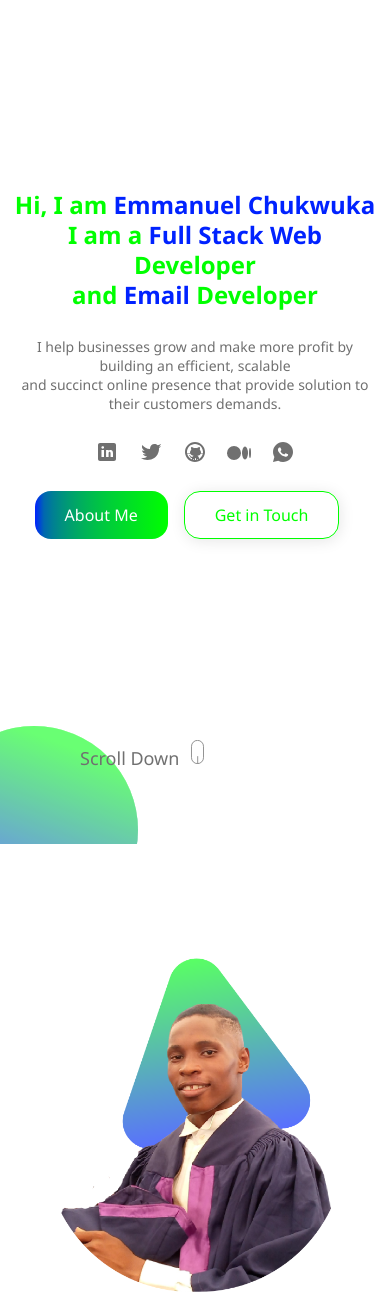
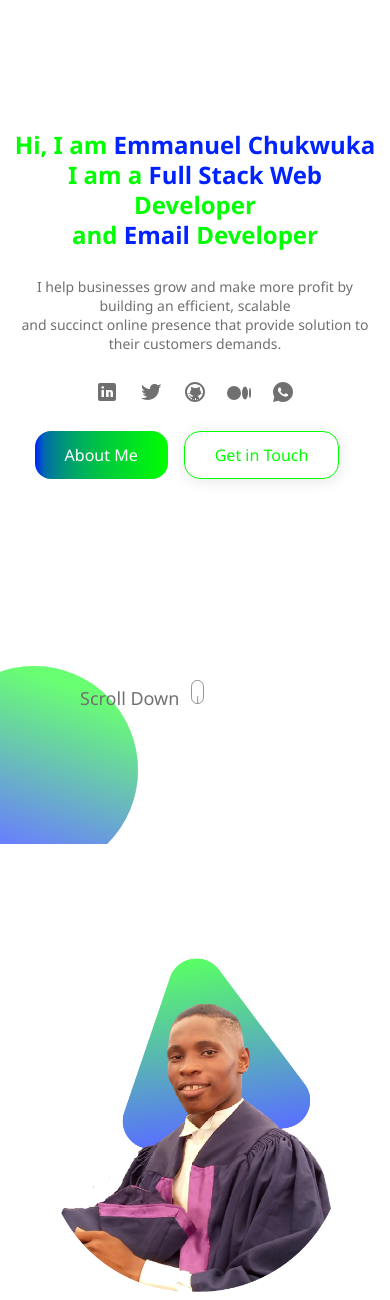
Before and after one commit to EmmattxDev/EmmattxDev-Website, a Django app: page / in a window 390 px wide. Shown: the part 55-1355 px from the top of the page. Run offline with Django 4.2, Linux system fonts and the light colour scheme; data that the repository does not hold is empty; style sheets or scripts are compiled from the project's sources; parts of the project's set-up code (start-up, migrations or seed data) failed here and were passed over.

Commit message:
updated css for mobile device view

```diff
--- a/pages/static/pages/css/_mediaqueries.scss
+++ b/pages/static/pages/css/_mediaqueries.scss
@@ -105,7 +105,7 @@
     .header{
 
         .hero{
-            padding-top: 180px;
+            padding-top: 120px;
             &-content{
                 align-self: center;
                 text-align: center;
@@ -156,7 +156,7 @@
 
         &-img{
             width: 300px;
-            padding: 0 0 40px 0;
+            padding: 0 0 80px 0;
         }
 
         &-content{
--- a/pages/static/pages/css/_utilities.scss
+++ b/pages/static/pages/css/_utilities.scss
@@ -79,7 +79,7 @@ ul, li{
             z-index: -1;
             transform: translate(-50%, -50%);
             font-weight: 800;
-            font-size: 96px;
+            font-size: 6px;
             background: none !important;
         }
 
```
